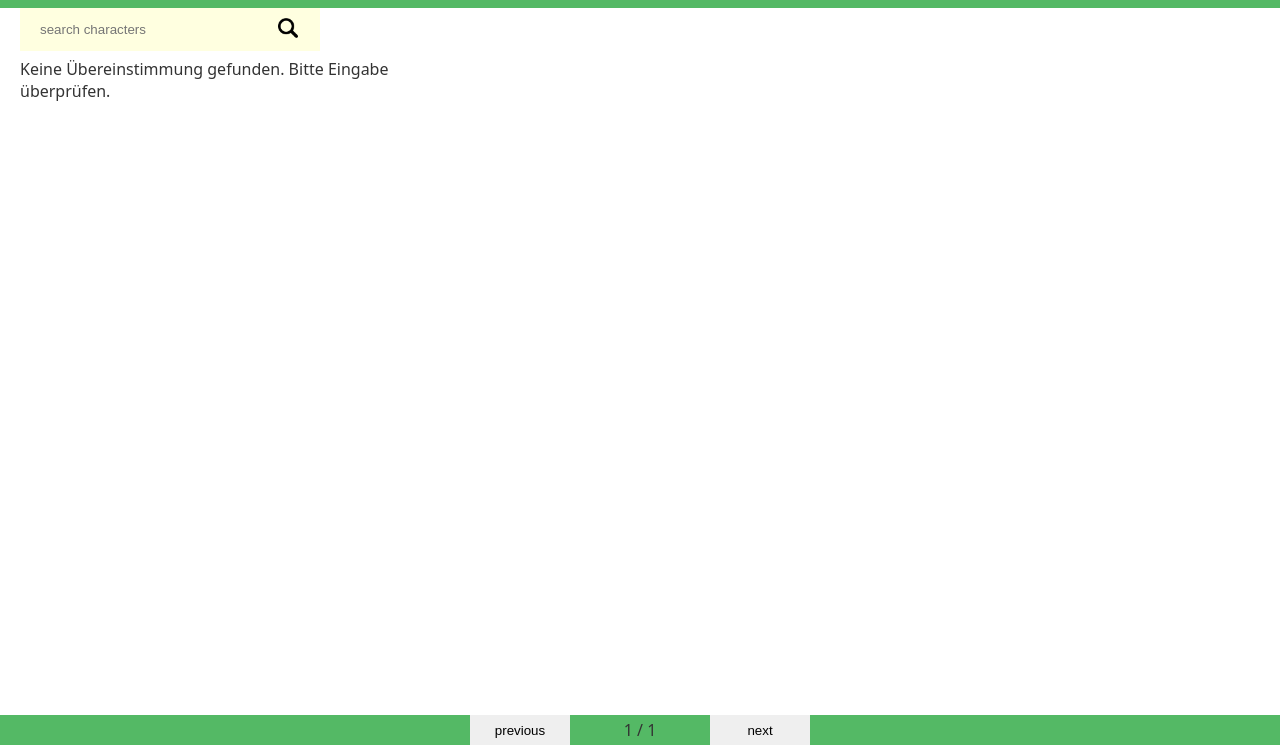
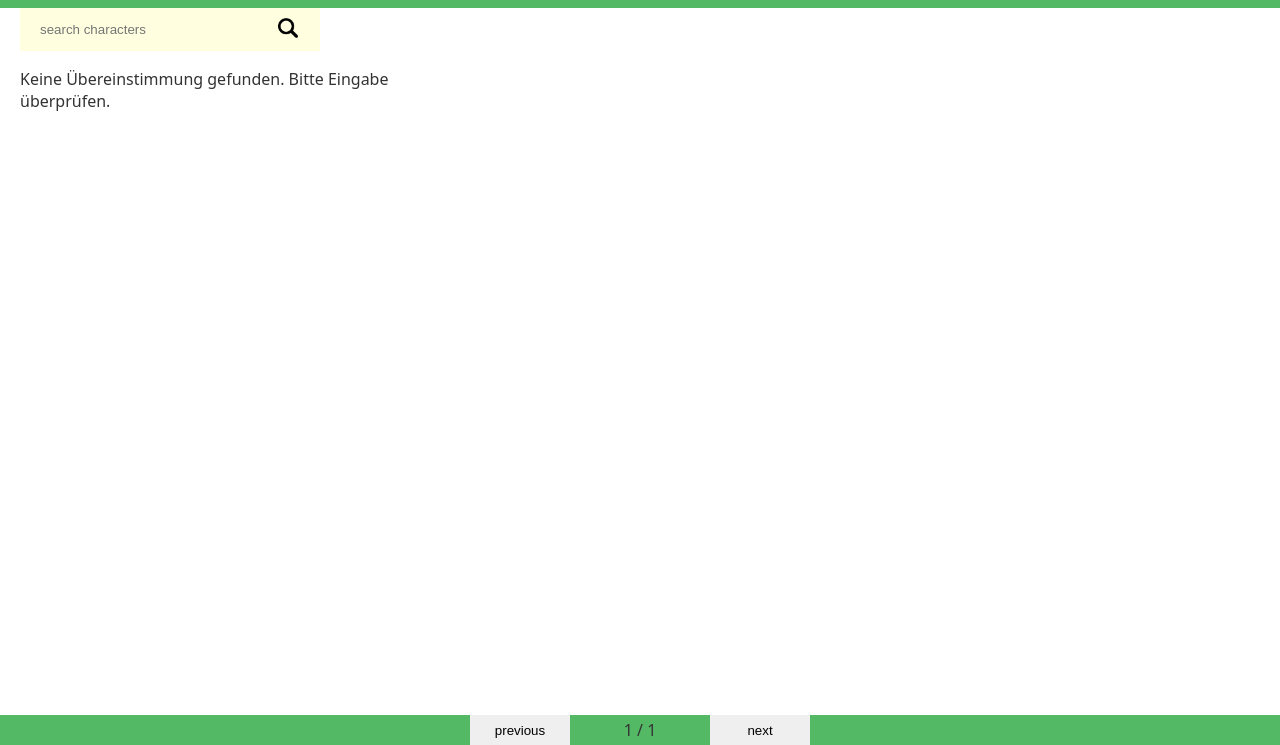
Before and after one commit to NataliaPanchenko/recap3, a website with bundled scripts: page index.html in a window 1280 px wide. Shown: the part 55-800 px from the top of the page. Built offline with nearby package versions, Linux system fonts and the light colour scheme; no server answers.

Commit message:
solved comments from last PR Styling

```diff
--- a/styles.css
+++ b/styles.css
@@ -23,9 +23,7 @@ body {
 }
 
 main {
-  /* display: flex;
-  flex-direction: column; */
-
+  padding: 10px 0;
 }
 
 .title {
```
